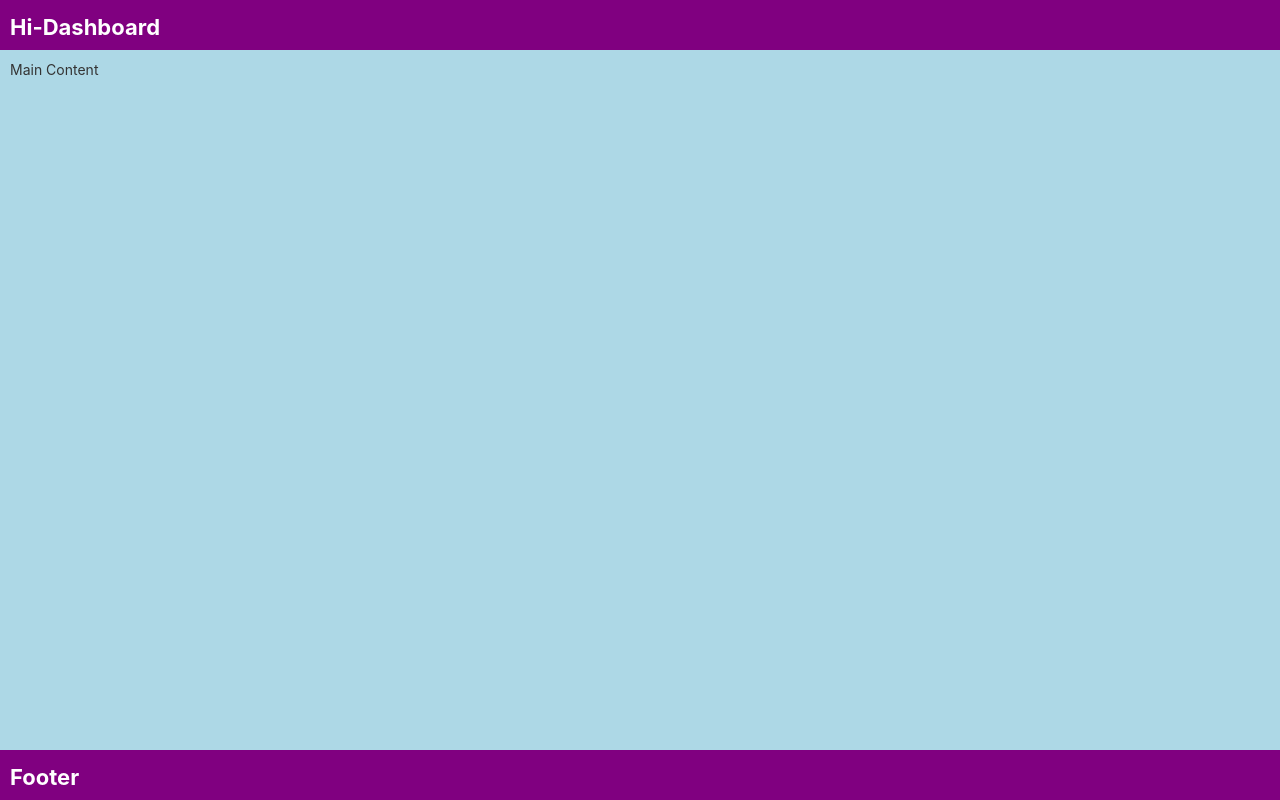
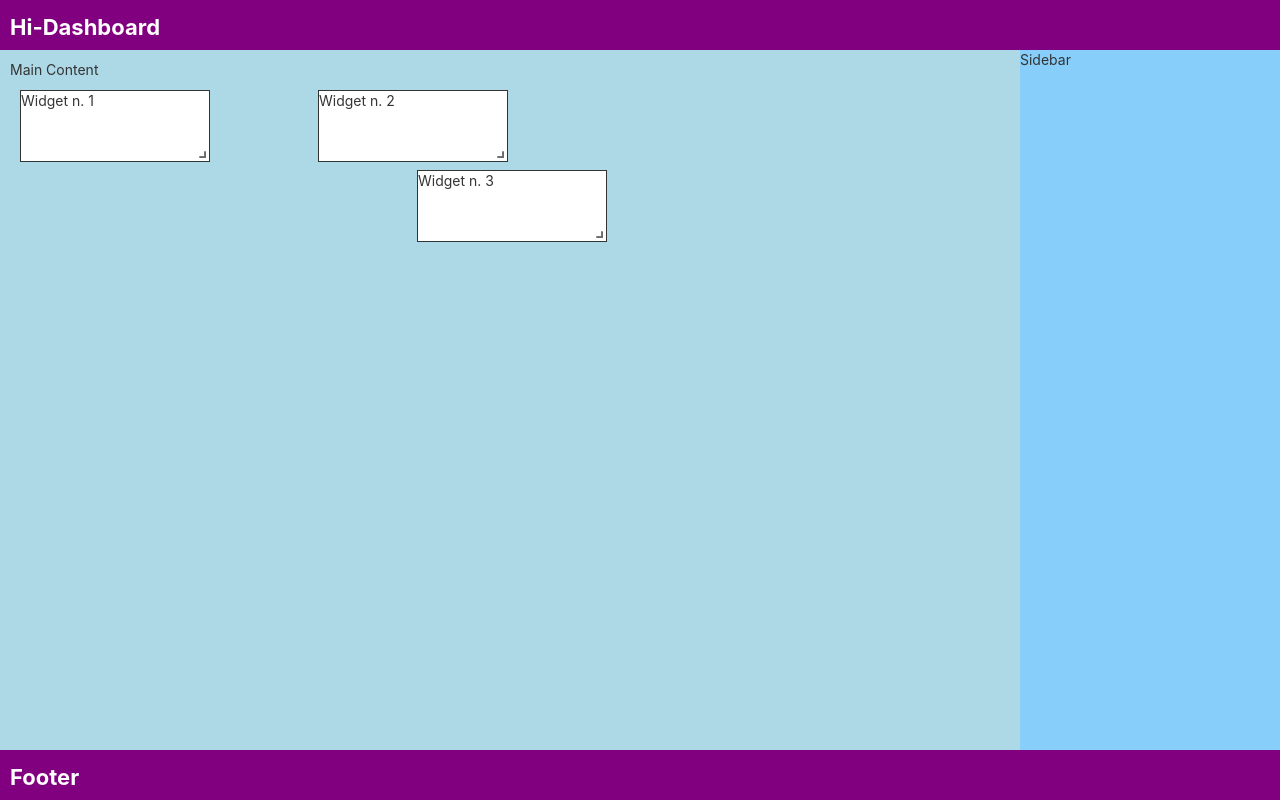
Before and after one commit to dmitry-mingazov/hi-dashboard, a React (Create React App) app: page / in a window 1280 px wide. Built offline with nearby package versions, Linux system fonts and the light colour scheme.

Commit message:
Add react-grid-layout and sample dashboard

```diff
--- a/package.json
+++ b/package.json
@@ -8,6 +8,7 @@
     "@testing-library/user-event": "^12.8.3",
     "react": "^17.0.2",
     "react-dom": "^17.0.2",
+    "react-grid-layout": "^1.3.0",
     "react-scripts": "4.0.3",
     "rsuite": "^5.0.2",
     "web-vitals": "^1.1.2"
--- a/src/Main.js
+++ b/src/Main.js
@@ -1,6 +1,9 @@
 import { Container, Content, Footer, Header, Sidebar } from 'rsuite';
 
 import './Main.css';
+import 'react-grid-layout/css/styles.css';
+import 'react-resizable/css/styles.css';
+import MainGrid from './MainGrid';
 
 const Main = () => (
     <div>
@@ -9,14 +12,17 @@ const Main = () => (
                 <Header className="mainHeader">
                     <h4>Hi-Dashboard</h4>
                 </Header>
-                <Content className="mainContent">
-                    Main Content
-                </Content>
+                <Container>
+                    <Content className="mainContent">
+                        Main Content
+                        <MainGrid />
+                    </Content>
+                    <Sidebar className="mainSidebar">Sidebar</Sidebar>
+                </Container>
                 <Footer className="mainFooter">
                     <h4>Footer</h4>
                 </Footer>
             </Container>
-            {/* <Sidebar className="mainSidebar">Sidebar</Sidebar> */}
         </Container>
     </div>
 )
--- /dev/null
+++ b/src/MainGrid.css
@@ -0,0 +1,4 @@
+.reactGridElement {
+    background-color: white;
+    border: 1px solid;
+}
--- /dev/null
+++ b/src/MainGrid.js
@@ -0,0 +1,33 @@
+import GridLayout from 'react-grid-layout';
+import React from 'react';
+import Widget from './Widget';
+
+import './MainGrid.css';
+
+class MainGrid extends React.Component {
+    constructor(props) {
+        super(props);
+        this.state = {
+            widgets: [
+                {id: 1, x: 0, y: 0, w: 2, h: 2, draggableHandle: true},
+                {id: 2, x: 3, y: 3, w: 2, h: 2},
+                {id: 3, x: 4, y: 5, w: 2, h: 2},
+            ]
+        }
+    }
+    render() {
+        return (
+            <GridLayout className="layout" cols={12} rowHeight={30} width={1200}>
+                {this.state.widgets.map(w => (
+                    <div className="reactGridElement" key={w.id} data-grid={w}>
+                        <Widget key={w.id} data-grid={w}>
+                            <span>Widget n. {w.id}</span>
+                        </Widget>
+                    </div>
+                ))}
+            </GridLayout>
+        )
+    }
+}
+
+export default MainGrid;
--- /dev/null
+++ b/src/Widget.js
@@ -0,0 +1,11 @@
+import React from 'react';
+
+const Widget = React.forwardRef(({style, className, ...props}, ref) => {
+    return (
+        <div style={{...style}} className={className} ref={ref}>
+            {props.children}
+        </div>
+    )
+}) ;
+
+export default Widget;
```
Also changed, not shown: 1 other file (tests, documents, lock files or other folders).
